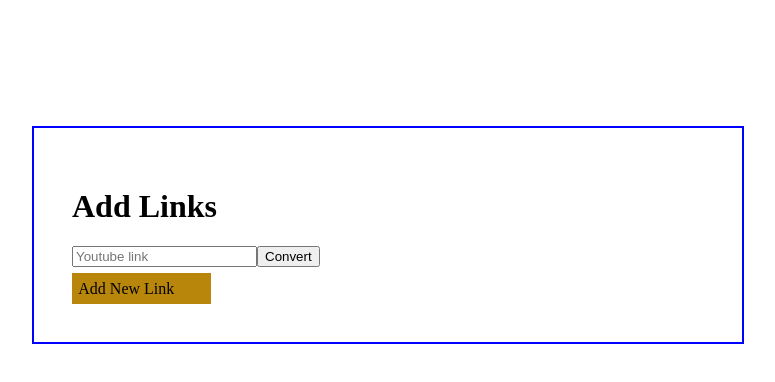
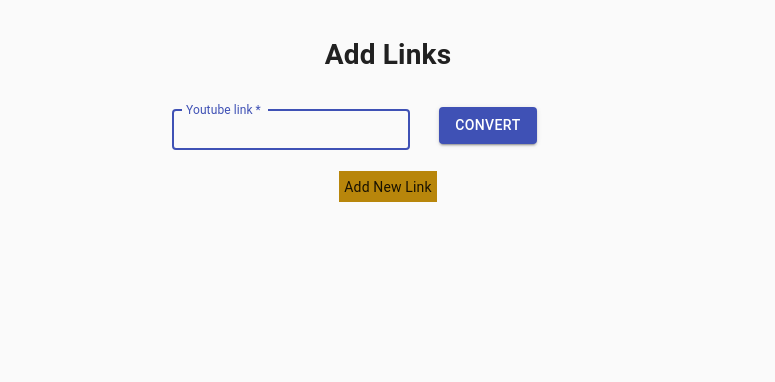
Before and after one commit to Vivekmasona/youtube-mp3-converter, a React (Create React App) app in the folder client/: page / in a window 1280 px wide. Shown: the top 382 px of the page, without its empty margins (252-1027 px from the left). Built offline with nearby package versions, Linux system fonts and the light colour scheme.

Commit message:
Created more definitive client frontend using Material UI

```diff
--- a/client/package.json
+++ b/client/package.json
@@ -3,6 +3,8 @@
   "version": "0.1.0",
   "private": true,
   "dependencies": {
+    "@material-ui/core": "^4.11.4",
+    "@material-ui/icons": "^4.11.2",
     "@testing-library/jest-dom": "^5.12.0",
     "@testing-library/react": "^11.2.7",
     "@testing-library/user-event": "^12.8.3",
--- a/client/public/style.css
+++ b/client/public/style.css
@@ -1,10 +1,10 @@
-.main {
+/* .main {
     margin: auto;
     width: 50%;
     margin-top: 10%;
     border: 2px solid blue;
     padding: 3%;
-}
+} */
 
 .input-component {
     display: flex;
@@ -12,8 +12,17 @@
 
 .add-new-input {
     margin-top: 1%;
+    margin-bottom: 2%;
     padding: 1%;
     background-color: darkgoldenrod;
-    width: 20%;
+    /* width: 20%; */
     cursor: pointer;
 }
+
+.convert-component {
+    display: flex;
+}
+
+.download-component {
+    display: flex;
+}
--- a/client/src/components/App.js
+++ b/client/src/components/App.js
@@ -1,11 +1,26 @@
 import React, { useState, useEffect } from 'react';
 import { useSelector, useDispatch } from 'react-redux';
+import { makeStyles } from '@material-ui/core/styles';
+
+import CssBaseline from '@material-ui/core/CssBaseline';
+import Container from '@material-ui/core/Container';
 
 import InputComponent from './InputComponent';
+
+const useStyles = makeStyles((theme) => ({
+    middle: {
+      marginTop: theme.spacing(2),
+      display: 'flex',
+      flexDirection: 'column',
+      alignItems: 'center'
+    }
+}));
+
 
 const App = () => {
 
     const [inputList, setInputList] = useState([0]);
+    const classes = useStyles();
 
     const renderInputList = () => {
         return inputList.map((input, index) => {
@@ -24,7 +39,10 @@ const App = () => {
     }
 
     return(
-        <div className="main">
+        <React.Fragment>
+        <CssBaseline />
+        <Container component="main" maxWidth="sm">
+            <div className={classes.middle}>
                 <h1>Add Links</h1>
                 {renderInputList()}
                 <div
@@ -34,6 +52,9 @@ const App = () => {
                     Add New Link
                 </div>
             </div>
+        </Container>
+      </React.Fragment>
+
     );
 };
 
--- /dev/null
+++ b/client/src/components/ConvertComponent.js
@@ -0,0 +1,81 @@
+import React, { useState, useEffect } from 'react';
+import { useSelector, useDispatch } from 'react-redux';
+import { makeStyles } from '@material-ui/core/styles';
+
+import TextField from '@material-ui/core/TextField';
+import Typography from '@material-ui/core/Typography';
+import Paper from '@material-ui/core/Paper';
+import Grid from '@material-ui/core/Grid';
+import Button from '@material-ui/core/Button';
+
+import LoadingComponent from './LoadingComponent'
+import convert from '../actions/convert';
+
+const useStyles = makeStyles((theme) => ({
+    middle: {
+      display: 'flex',
+      alignItems: 'center',
+      justifyContent: 'center'
+    }
+}));
+
+const ConvertComponent = ({ link, token, setLink, setToken, loading, setMeta, setLoading }) => {
+    const classes = useStyles();
+
+    const onConvertClick = async (e) => {
+        e.preventDefault();
+
+        setLoading(true);
+        const { data, error } = await convert(link);
+        setLoading(false);
+
+        if(error) {
+            console.log(error);
+            return;
+        }
+        setToken(data.token)
+        setMeta(data.meta)
+    };
+
+    return(
+        <div className={classes.middle}>
+            <Grid container spacing={3}>
+                <Grid item xs={8}>
+                    <TextField
+                        variant="outlined"
+                        margin="normal"
+                        required
+                        fullWidth
+                        label="Youtube link"
+                        name="link"
+                        autoComplete="email"
+                        autoFocus
+                        value={link}
+                        onChange={ (e) => setLink(e.target.value) }
+                        size="small"
+                    />
+                </Grid>
+                <Grid item xs={4} className={classes.middle}>
+                {
+                    loading ? (
+                        <LoadingComponent />
+                    ) :
+                    <Button
+                        variant="contained"
+                        color="primary"
+                        onClick={onConvertClick}
+                        id="convert-button"
+                        disabled={!!token}
+                    >
+                        Convert
+                    </Button>
+                }
+                </Grid>
+            </Grid>
+
+
+        </div>
+    );
+};
+
+export default ConvertComponent;
--- /dev/null
+++ b/client/src/components/DownloadComponent.js
@@ -0,0 +1,108 @@
+import React, { useState, useEffect } from 'react';
+import { useSelector, useDispatch } from 'react-redux';
+import { makeStyles } from '@material-ui/core/styles';
+
+import Card from '@material-ui/core/Card';
+import CardContent from '@material-ui/core/CardContent';
+import CardMedia from '@material-ui/core/CardMedia';
+import IconButton from '@material-ui/core/IconButton';
+import Typography from '@material-ui/core/Typography';
+import Button from '@material-ui/core/Button';
+import Grid from '@material-ui/core/Grid';
+
+import download from '../actions/download';
+
+const useStyles = makeStyles((theme) => ({
+    root: {
+        display: 'flex',
+        width: '100%',
+        justifyContent: 'space-between'
+    },
+    details: {
+        display: 'flex',
+        flexDirection: 'column',
+    },
+    content: {
+        flex: '1 0 auto',
+        padding: theme.spacing(1)
+    },
+    cover: {
+        // width: 121,
+        width: '100%',
+        height: '100%'
+    },
+    controls: {
+        display: 'flex',
+        alignItems: 'center',
+        justifyContent: 'center',
+        paddingLeft: theme.spacing(1),
+        paddingBottom: theme.spacing(1),
+    },
+}));
+
+const DownloadComponent = ({meta, token}) => {
+    const { title, thumbnail, lengthSeconds } = meta;
+    const classes = useStyles();
+
+    if(Object.keys(meta).length === 0) {
+        return null;
+    }
+
+    const onDownloadClick = async (e) => {
+        e.preventDefault();
+        const { response, error } = await download(token);
+        if(error) {
+            console.log(error);
+            return;
+        }
+        const filename =  response.headers['content-disposition'].split('filename=')[1];
+
+        const url = window.URL.createObjectURL(new Blob([response.data]), { type: 'audio/mp3' });
+        const link = document.createElement('a');
+        link.href = url;
+        link.setAttribute('download', filename.slice(1,-1));
+        document.body.appendChild(link);
+        link.click();
+        link.remove();
+    }
+
+    return(
+        <Card className={classes.root}>
+            <Grid container spacing={1}>
+                <Grid item xs={4}>
+                    <img
+                        className={classes.cover}
+                        src={thumbnail.thumbnails[0].url}
+                        title={title}
+                    />
+                </Grid>
+                <Grid item xs={8}>
+                    <div className={classes.details}>
+                        <div className={classes.content}>
+                            <Typography component="h6" variant="h6" noWrap>
+                                {title}
+                            </Typography>
+                            <Typography variant="subtitle2" color="textSecondary">
+                                Length: {lengthSeconds} seconds
+                            </Typography>
+                        </div>
+                        <div className={classes.controls}>
+                            <Button
+                                variant="contained"
+                                color="primary"
+                                onClick={onDownloadClick}
+                                id="download-button"
+                                size="small"
+                            >
+                                Download
+                            </Button>
+                        </div>
+                    </div>
+                </Grid>
+            </Grid>
+
+        </Card>
+    );
+};
+
+export default DownloadComponent;
--- a/client/src/components/InputComponent.js
+++ b/client/src/components/InputComponent.js
@@ -1,82 +1,49 @@
 import React, { useState, useEffect } from 'react';
 import { useSelector, useDispatch } from 'react-redux';
+import { makeStyles } from '@material-ui/core/styles';
 
-import convert from '../actions/convert';
-import download from '../actions/download';
+import Container from '@material-ui/core/Container';
+
+import DownloadComponent from './DownloadComponent';
+import ConvertComponent from './ConvertComponent';
+
+
+const useStyles = makeStyles((theme) => ({
+    root: {
+        display: 'flex',
+        width: theme.spacing(60),
+        marginBottom: theme.spacing(1)
+    }
+}));
 
 const InputComponent = () => {
     const [link, setLink] = useState('');
     const [token, setToken] = useState(null);
     const [loading, setLoading] = useState(false);
+    const [meta, setMeta] = useState({});
 
-    const onConvertClick = async (e) => {
-        e.preventDefault();
-
-        setLoading(true);
-        const { data, error } = await convert(link);
-        setLoading(false);
-
-        if(error) {
-            console.log(error);
-            return;
-        }
-        setToken(data.token)
-        console.log(data.meta)
-    };
-
-    const onDownloadClick = async (e) => {
-        e.preventDefault();
-        const { response, error } = await download(token);
-        if(error) {
-            console.log(error);
-            return;
-        }
-        const filename =  response.headers['content-disposition'].split('filename=')[1];
-
-        const url = window.URL.createObjectURL(new Blob([response.data]), { type: 'audio/mp3' });
-        const link = document.createElement('a');
-        link.href = url;
-        link.setAttribute('download', filename.slice(1,-1));
-        document.body.appendChild(link);
-        link.click();
-        link.remove();
-    }
+    const classes = useStyles();
 
     return(
-        <div className="input-component">
-            <input
-                type="text"
-                id="link"
-                placeholder="Youtube link"
-                value={link}
-                onChange={ (e) => setLink(e.target.value) }
-                required
-            />
-            <button
-                onClick={onConvertClick}
-                id="convert-button"
-                disabled={!!token}
-            >
-                Convert
-            </button>
+        <Container className={classes.root}>
             {
-                token ? (
-                    <button
-                        onClick={onDownloadClick}
-                        id="download-button"
-                    >
-                        Download
-                    </button>
-                ) : null
+                !token ?
+                <ConvertComponent
+                    loading={loading}
+                    token={token}
+                    link={link}
+                    setToken={setToken}
+                    setLink={setLink}
+                    setLoading={setLoading}
+                    setMeta={setMeta}
+                /> :
+                <DownloadComponent
+                    meta={meta}
+                    token={token}
+                />
             }
-            {
-                loading ? (
-                    <div>
-                        Loading...
-                    </div>
-                ) : null
-            }
-        </div>
+
+        </Container>
     );
 };
 
--- /dev/null
+++ b/client/src/components/LoadingComponent.js
@@ -0,0 +1,12 @@
+import React, { useState, useEffect } from 'react';
+import { useSelector, useDispatch } from 'react-redux';
+
+const LoadingComponent = () => {
+    return(
+        <div className="loading-component">
+            Loading...
+        </div>
+    );
+};
+
+export default LoadingComponent;
--- a/package.json
+++ b/package.json
@@ -5,7 +5,8 @@
   "main": "index.js",
   "scripts": {
     "start": "node index.js",
-    "dev": "env-cmd -f ./config/dev.env nodemon index.js"
+    "dev": "env-cmd -f ./config/dev.env nodemon index.js",
+    "install_all": "npm install && cd client && npm install && sudo apt install ffmpeg"
   },
   "keywords": [],
   "author": "",
```
Also changed, not shown: 1 other file (tests, documents, lock files or other folders). Lines whose indentation alone changed are shown as unchanged.
